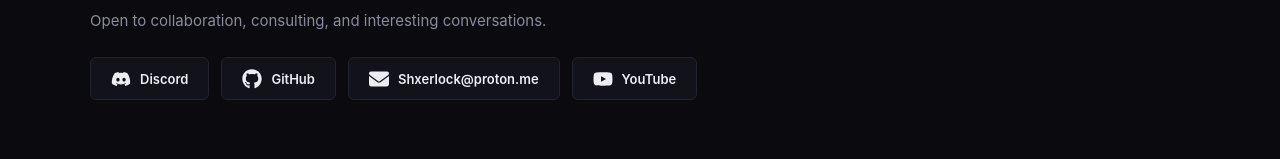
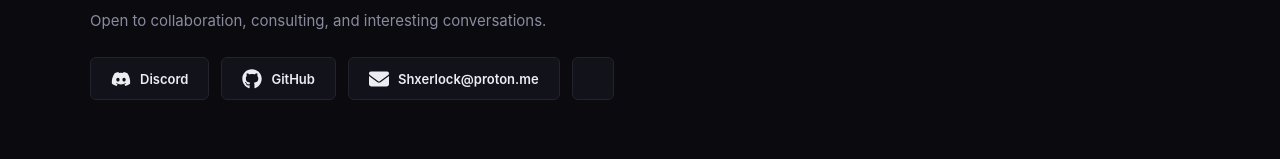
Before and after one commit to BsTdjab2/MoreAboutS, a plain HTML site: page index.html in a window 1280 px wide. Shown: the part 2797-2956 px from the top of the page. Drawn offline with Linux system fonts and the light colour scheme.

Commit message:
Remove YouTube link from index.html
Removed YouTube link from the contact section.

```diff
--- a/index.html
+++ b/index.html
@@ -215,7 +215,6 @@
         <svg class="icon" aria-hidden="true"><use href="#i-envelope"></use></svg>Shxerlock@proton.me
       </a>
       <a class="btn" href="https://www.youtube.com/" target="_blank" rel="noopener noreferrer">
-        <svg class="icon" aria-hidden="true"><use href="#i-youtube"></use></svg>YouTube
       </a>
     </div>
   </section>
```
